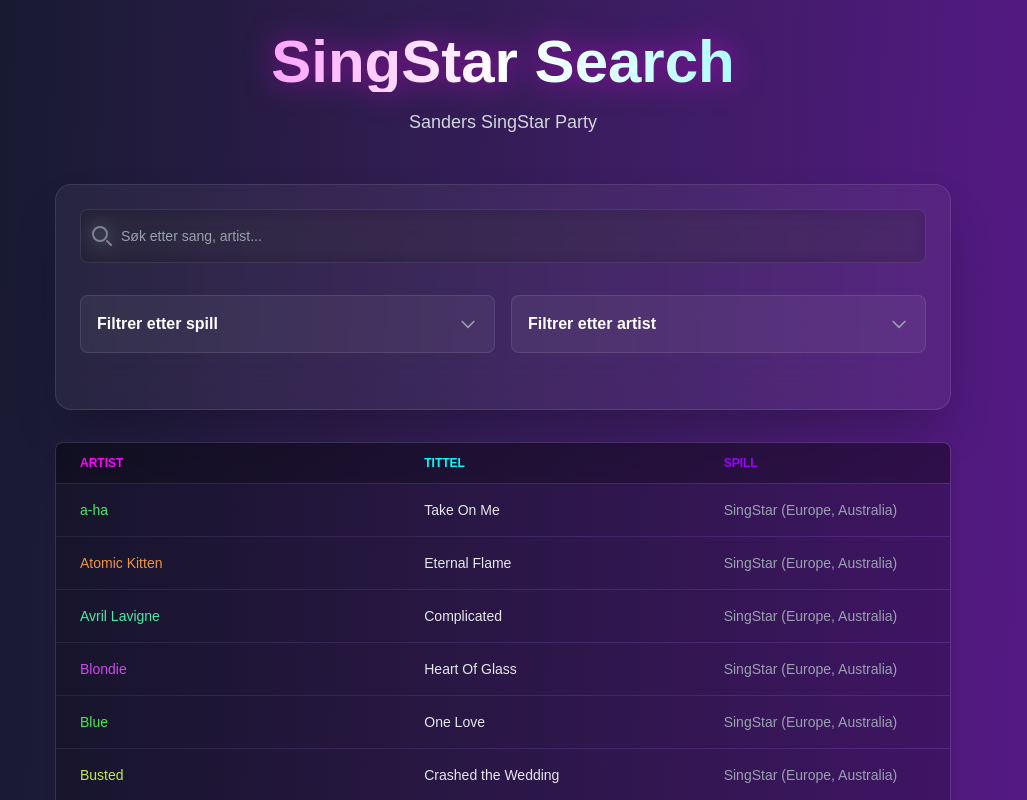
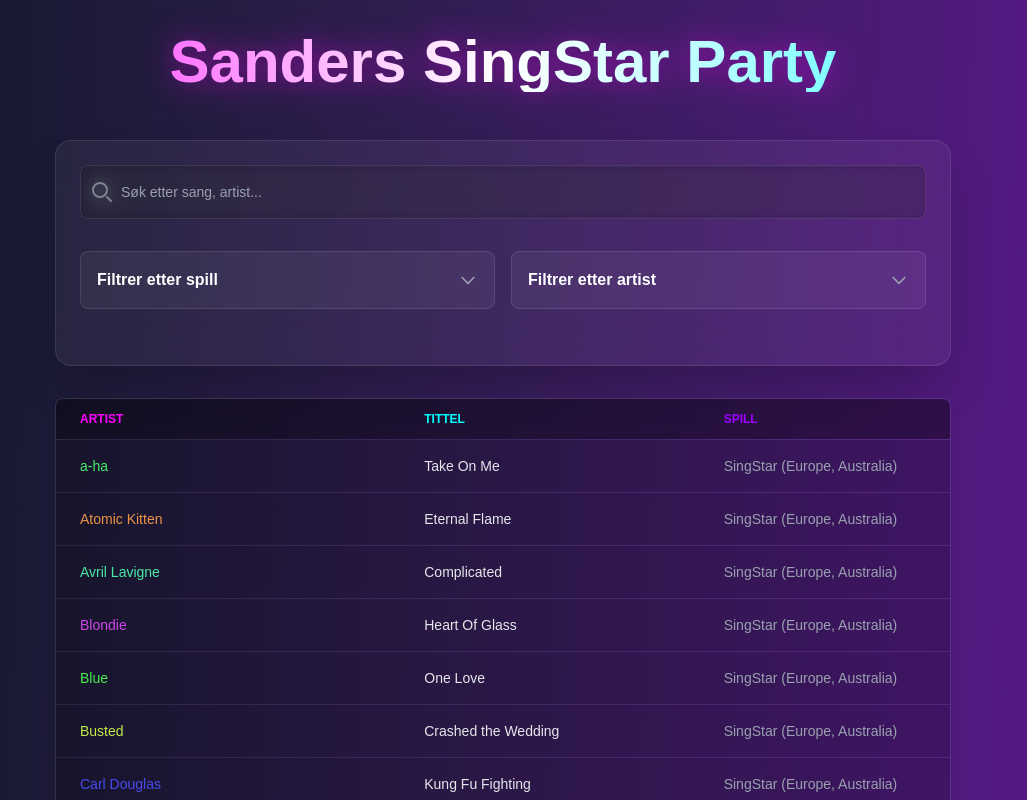
Before and after one commit to sanderpriv/singstar-party, a Next.js app: page / in a window 1280 px wide. Shown: the top 800 px of the page, without its empty margins (137-1164 px from the left). Built offline with nearby package versions, Linux system fonts and the light colour scheme.

Commit message:
feat: Implement main application page with track search and filtering.

```diff
--- a/src/app/page.tsx
+++ b/src/app/page.tsx
@@ -11,6 +11,26 @@
   const [searchQuery, setSearchQuery] = useState('');
   const [selectedGames, setSelectedGames] = useState<string[]>([]);
   const [selectedArtists, setSelectedArtists] = useState<string[]>([]);
+  const [titleClicks, setTitleClicks] = useState(0);
+
+  // Easter egg: Console log
+  React.useEffect(() => {
+    console.log(
+      '%c🥔 Psst! Leter du etter noe? Prøv å trykke på tittelen noen ganger... 🥔',
+      'color: #FFD700; font-size: 14px; font-weight: bold; background: #333; padding: 5px; border-radius: 5px;'
+    );
+  }, []);
+
+  // Easter egg: Click handler
+  const handleTitleClick = () => {
+    const newCount = titleClicks + 1;
+    setTitleClicks(newCount);
+
+    if (newCount === 5) {
+      alert('🥔 Gratulerer! 🥔\n\nHvis du fant denne må du si til Sander "Potet" så får du en premie!');
+      setTitleClicks(0);
+    }
+  };
 
   const games = useMemo(() => {
     const uniqueGames = new Set(tracks.map(t => t.game));
@@ -58,12 +78,12 @@
     <main className="min-h-screen bg-gradient-to-br from-gray-900 via-purple-900 to-violet-900 p-4 md:p-8">
       <div className="max-w-4xl mx-auto">
         <div className="text-center mb-12 animate-in fade-in slide-in-from-top-4 duration-700">
-          <h1 className="text-4xl md:text-6xl font-bold text-transparent bg-clip-text bg-gradient-to-r from-primary via-white to-secondary mb-4 drop-shadow-[0_0_15px_rgba(255,0,255,0.5)]">
-            SingStar Search
+          <h1
+            onClick={handleTitleClick}
+            className="text-4xl md:text-6xl font-bold text-transparent bg-clip-text bg-gradient-to-r from-primary via-white to-secondary mb-4 drop-shadow-[0_0_15px_rgba(255,0,255,0.5)] cursor-default select-none transition-transform active:scale-95"
+          >
+            Sanders SingStar Party
           </h1>
-          <p className="text-gray-300 text-lg">
-            Sanders SingStar Party
-          </p>
         </div>
 
         <div className="bg-white/5 backdrop-blur-xl rounded-2xl p-6 shadow-2xl border border-white/10 mb-8">
```
